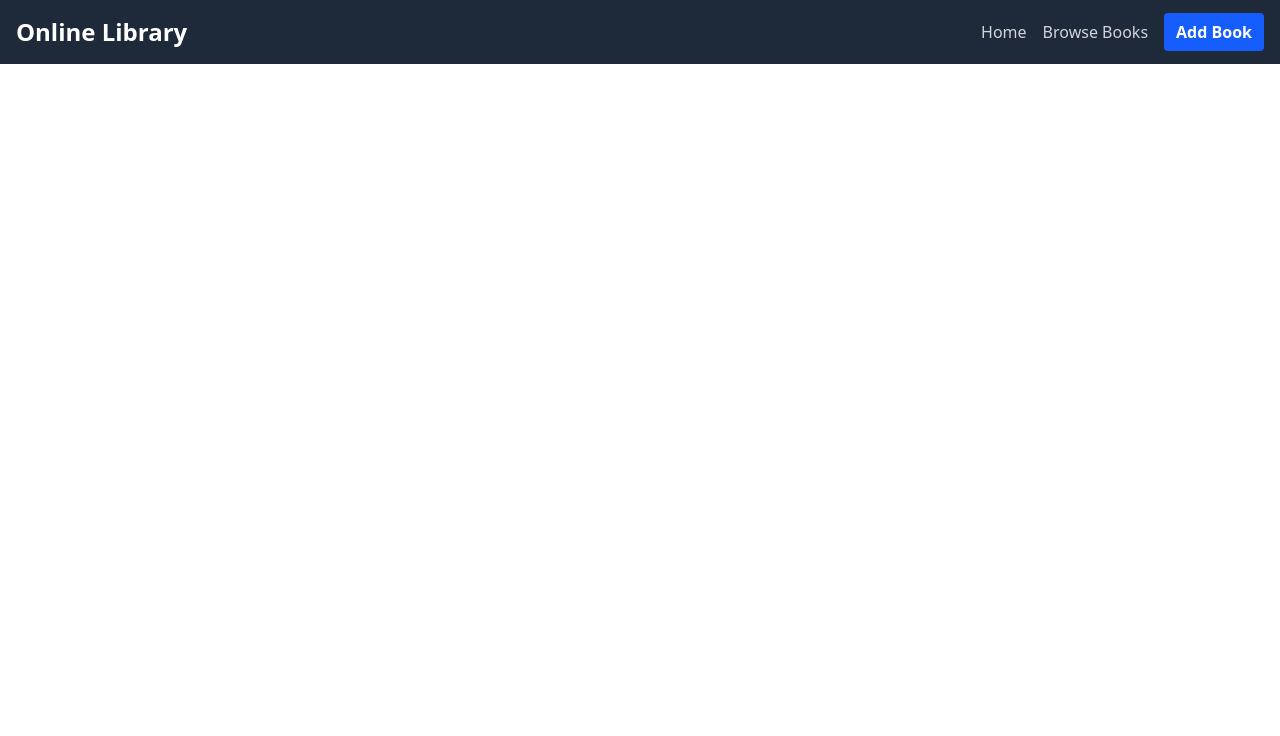
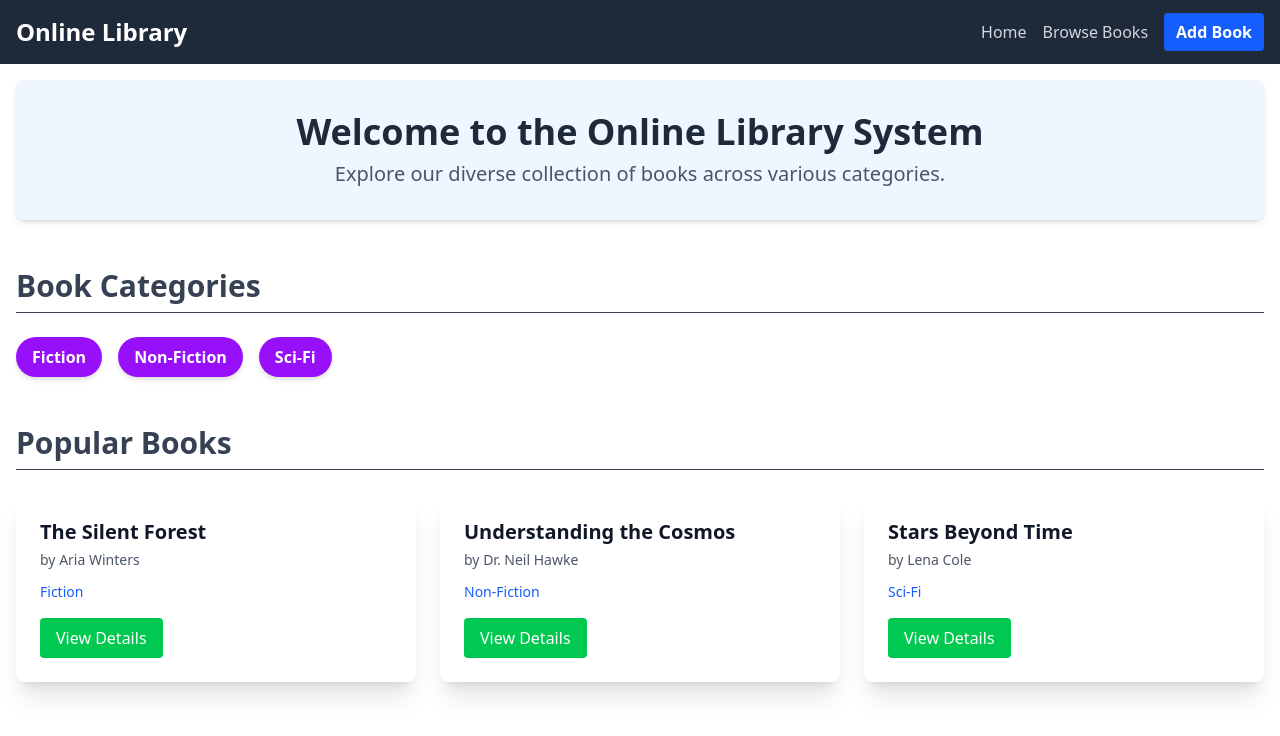
Before and after one commit to GuduruVinay/Online-Library-System, a React (Vite) app: page / in a window 1280 px wide. Shown: the top 736 px of the page. Built offline with nearby package versions, Linux system fonts and the light colour scheme.

Commit message:
Added HomePage Component

```diff
--- a/src/App.jsx
+++ b/src/App.jsx
@@ -1,12 +1,15 @@
 import { BrowserRouter, Routes, Route } from "react-router-dom";
 import Navbar from "./components/Navbar";
 import NotFoundPage from "./components/NotFoundPage";
+import HomePage from "./components/HomePage";
 
 function App() {
   return (
     <BrowserRouter>
       <Routes>
-        <Route path="/" element={<Navbar />} />
+        <Route path="/" element={<Navbar />}>
+          <Route index element={<HomePage />} />
+        </Route>
         <Route path="*" element={<NotFoundPage />} />
       </Routes>
     </BrowserRouter>
--- /dev/null
+++ b/src/components/HomePage.jsx
@@ -0,0 +1,60 @@
+import { useMemo } from "react";
+import { useSelector } from "react-redux";
+import { Link } from "react-router-dom";
+
+function HomePage() {
+    const books = useSelector((state) => state.books.books);
+
+    const categories = useMemo(() => {
+        const categorySet = new Set(books.map(book => book.category));
+        return Array.from(categorySet);
+    }, [books]);
+
+    const popularBooks = books.slice(0, 3);
+
+    return (
+        <div className="space-y-12">
+            <div className="text-center p-8 bg-blue-50 rounded-lg shadow-md">
+                <h1 className="text-4xl font-extrabold text-gray-800 mb-2">
+                    Welcome to the Online Library System
+                </h1>
+                <p className="text-xl text-gray-600">
+                    Explore our diverse collection of books across various categories.
+                </p>
+            </div>
+            <section>
+                <h2 className="text-3xl font-semibold text-gray-700 mb-6 border-b pb-2">
+                    Book Categories
+                </h2>
+                <div className="flex flex-wrap gap-4">
+                    {categories.length > 0 ? (
+                        categories.map((category) => (
+                            <Link key={category} to={`/books/${category}`} className="bg-purple-600 hover:bg-purple-700 text-white font-bold py-2 px-4 rounded-full transition duration-300 shadow-md">
+                                {category}
+                            </Link>
+                        ))
+                    ) : (
+                        <p className="text-gray-500">No categories available.</p>
+                    )}
+                </div>
+            </section>
+            <section>
+                <h2 className="text-3xl font-semibold text-gray-700 mb-6 border-b pb-2">Popular Books</h2>
+                <div className="grid grid-cols-1 md:grid-cols-3 gap-6">
+                    {popularBooks.map((book) => (
+                        <div key={book.id} className="bg-white p-6 rounded-lg shadow-xl hover:shadow-2xl transition-shadow duration-300">
+                            <h3 className="text-xl font-bold text-gray-900 truncate mb-1">{book.title}</h3>
+                            <p className="text-sm text-gray-600 mb-3">by {book.author}</p>
+                            <p className="text-sm text-blue-600 font-medium mb-4">{book.category}</p>
+                            <Link to={`/book/${book.id}`} className="inline-block bg-green-500 text-white py-2 px-4 rounded hover:bg-green-600 transition-colors">
+                                View Details
+                            </Link>
+                        </div>
+                    ))}
+                </div>
+            </section>
+        </div>
+    )
+}
+
+export default HomePage;
```
